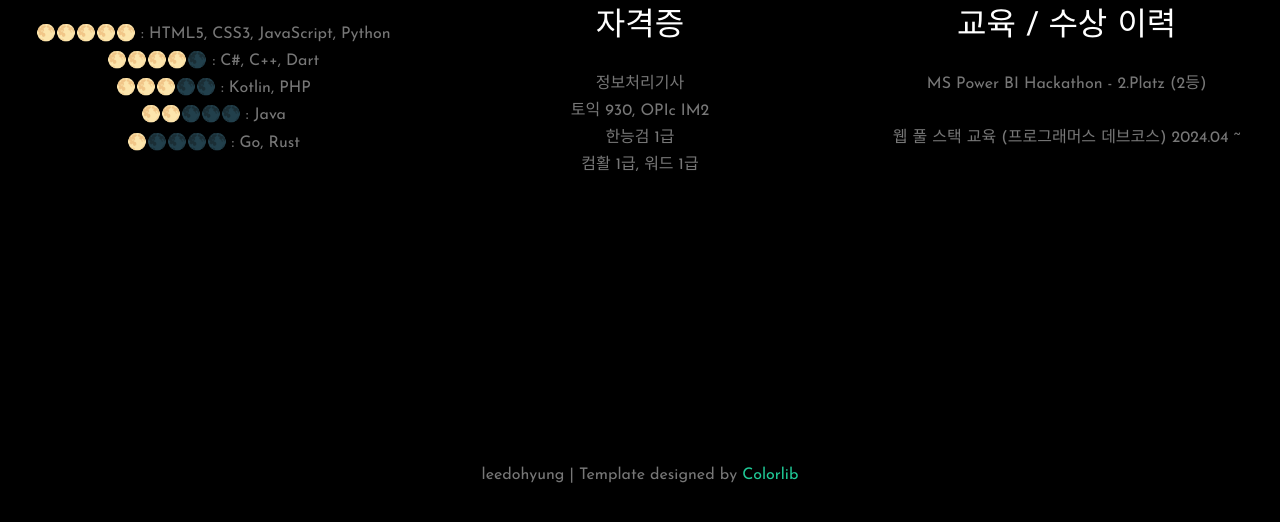
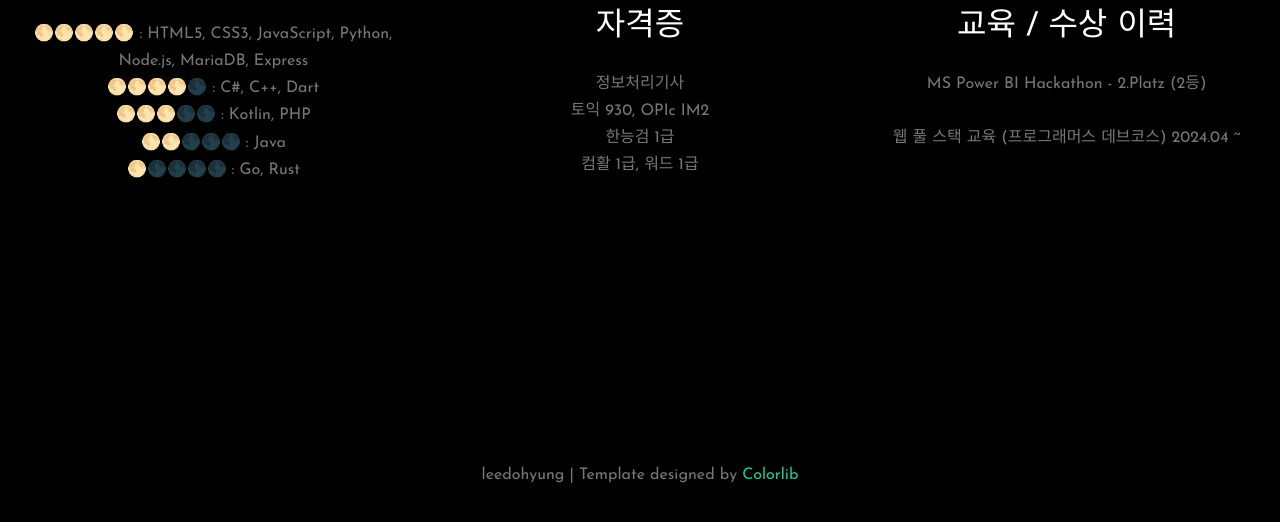
Before and after one commit to leedohyung28/leedohyung28_web_portfolio, a plain HTML site: page about.html in a window 1280 px wide. Shown: the part 1283-1805 px from the top of the page. Drawn offline with Linux system fonts and the light colour scheme; files whose address does not match are found by name.

Commit message:
add skillsets

```diff
--- a/about.html
+++ b/about.html
@@ -184,7 +184,7 @@
               />
               <h2 class="text-white font-weight-light mb-4">기술 스택</h2>
               <p class="mb-4">
-                🌕🌕🌕🌕🌕 : HTML5, CSS3, JavaScript, Python<br />🌕🌕🌕🌕🌑 :
+                🌕🌕🌕🌕🌕 : HTML5, CSS3, JavaScript, Python, Node.js, MariaDB, Express<br />🌕🌕🌕🌕🌑 :
                 C#, C++, Dart<br />
                 🌕🌕🌕🌑🌑 : Kotlin, PHP<br />
                 🌕🌕🌑🌑🌑 : Java<br />
```
